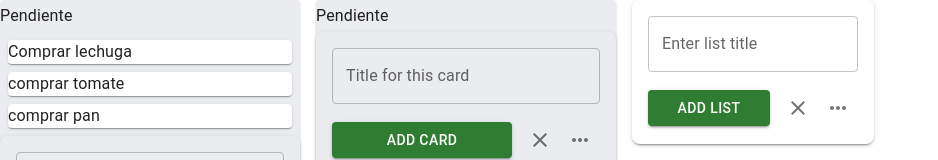
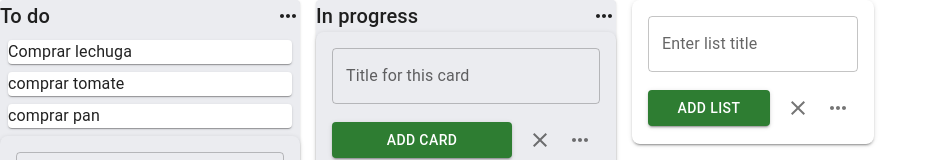
Before and after one commit to KevinSotoZabaleta/CodeTrello, a React (Vite) app: page / in a window 1280 px wide. Shown: the top 160 px of the page, without its empty margins (0-938 px from the left). Built offline with nearby package versions, Linux system fonts and the light colour scheme.

Commit message:
Actualizacion titulo

```diff
--- a/src/App.jsx
+++ b/src/App.jsx
@@ -3,15 +3,23 @@ import { Box, Stack } from '@mui/material';
 import TrelloList from './components/TrelloList';
 import AddCardorList from './components/AddCardorList';
 import mockData from './mockdata';
+import ContextAPI from './contextAPI';
 
 
 function App() {
 
   const [data, setData] = useState(mockData)
-// console.log(mockData);
 
+  const updateListTitle = (listId, newTitle) => {
+    const list = data.lists[listId]
+    list.title = newTitle
+    setData({...data, lists: {...data.lists, [listId]: list}})
+  }
 
   return (
+
+    <ContextAPI.Provider value={{updateListTitle}}>
+
       <Box
         sx={{
           display: 'flex',
@@ -29,15 +37,13 @@ function App() {
             })
           }
 
-        {/* <Box sx={{ minWidth: '10%' }}> 10% para que se muestren 4 por pantalla
-          <TrelloList />
-        </Box>
-         */}
+
 
           <AddCardorList type="list"/>
 
         </Stack>
       </Box>
+    </ContextAPI.Provider>
   );
 }
 
--- /dev/null
+++ b/src/ContextAPI.jsx
@@ -0,0 +1,3 @@
+import { createContext } from "react";
+
+export default createContext(null);
--- a/src/components/ListTitle.jsx
+++ b/src/components/ListTitle.jsx
@@ -1,11 +1,20 @@
 import { Typography, Box, TextField, InputBase } from "@mui/material";
 import MoreHorizIcon from '@mui/icons-material/MoreHoriz';
-import { useState } from "react";
+import { useState, useContext } from "react";
+import ContextAPI from "../contextAPI";
 
-const ListTitle = () => {
+const ListTitle = ({title, listId}) => {
 
-  const [open, setOpen] = useState(true)
-  const [newTitle, setNewTitle] = useState("Pendiente")
+  const [open, setOpen] = useState(false)
+  const [newTitle, setNewTitle] = useState(title)
+
+  const {updateListTitle} = useContext(ContextAPI)
+
+  const handlerBlur = () => {
+    // Update the title
+    updateListTitle(listId, newTitle)
+    setOpen(false)
+  }
 
   return (
     <>
@@ -14,13 +23,13 @@ const ListTitle = () => {
                 onChange={e => setNewTitle(e.target.value)}
                 autoFocus
                 fullWidth
-
+                onBlur={handlerBlur}
       />)
       :
       (<Box display="flex" justifyContent="space-between" alignItems="center">
 
-        <Typography>
-          <h2>To Do</h2>
+        <Typography onClick={() => setOpen(true)} variant="h6" sx={{ cursor: "pointer" }}>
+          {title}
         </Typography>
         <MoreHorizIcon />
       </Box>)}
--- a/src/components/TrelloList.jsx
+++ b/src/components/TrelloList.jsx
@@ -18,7 +18,7 @@ const TrelloList = ({list}) => {
   return (
     <StyledPaper>
       <CssBaseline />
-      <ListTitle />
+      <ListTitle title={list.title} id={list.id} />
       {
         list.cards.map(card => (
           <TrelloCard card={card} key={card.id} />
```
Lines whose indentation alone changed are shown as unchanged.
